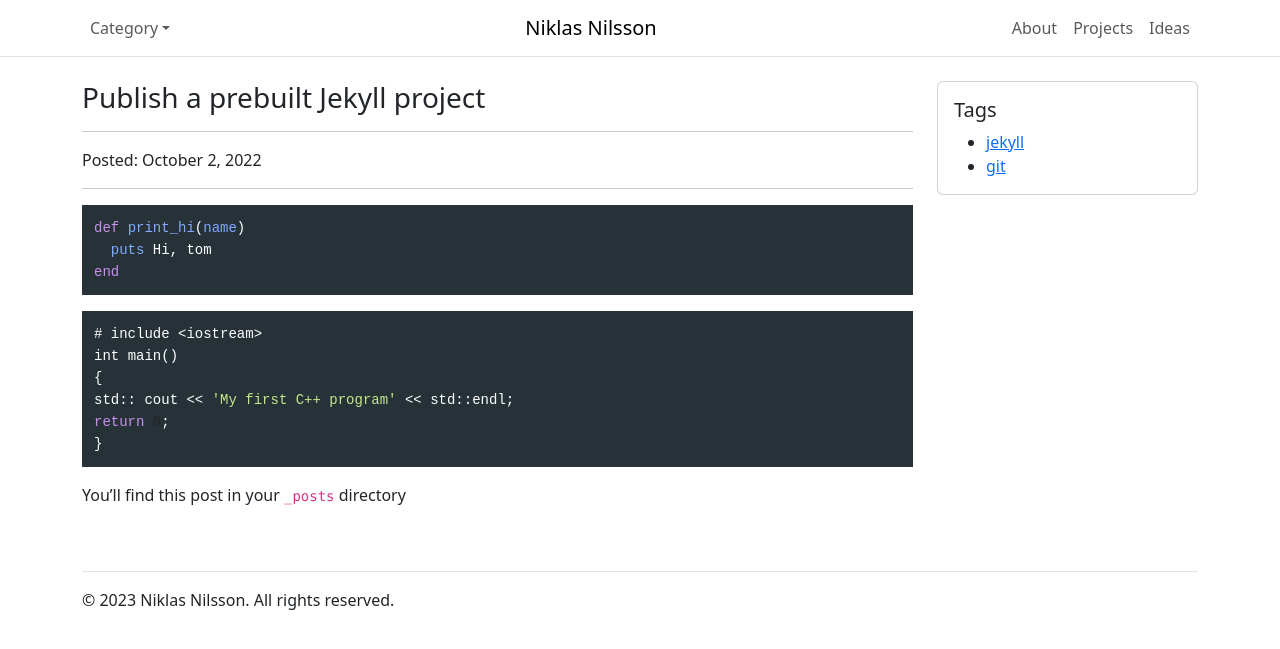
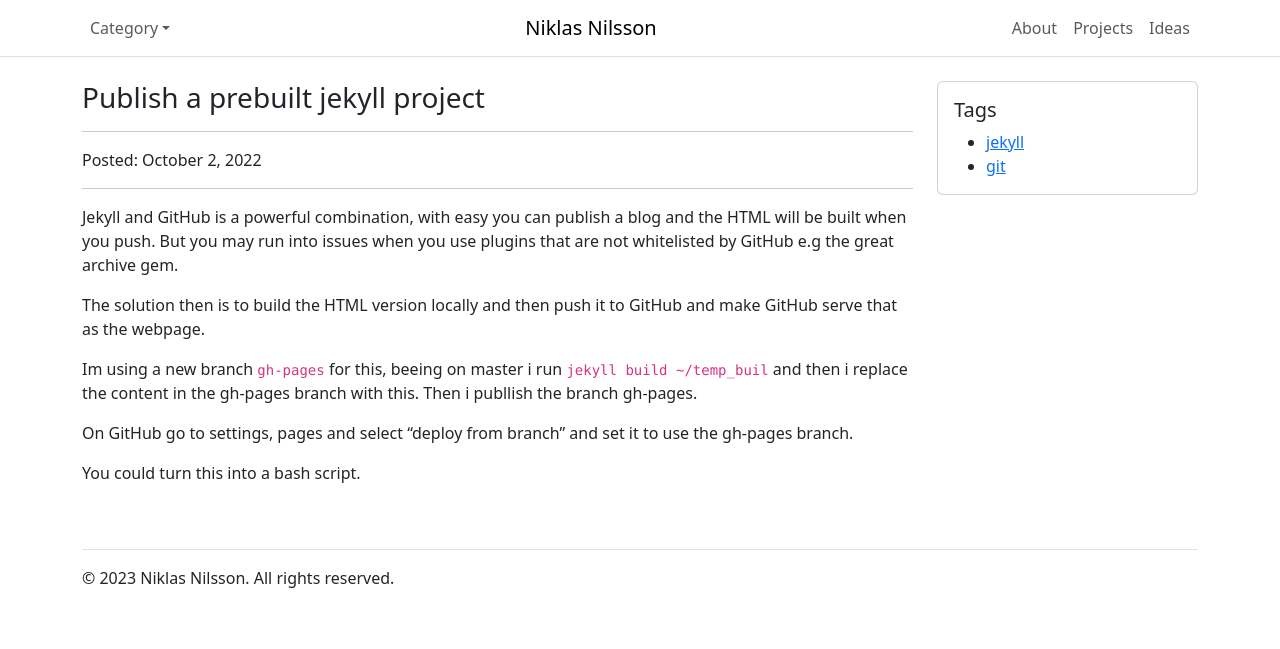
Before and after one commit to niklasnson/0x68k.github.io, a Jekyll site: the page built from _posts/2022-10-02-publish-a-prebuilt-jekyll-project.md, in a window 1280 px wide. Shown: the top 649 px of the page. Built offline with Jekyll 4.4.1, drawn with Linux system fonts in a browser that asks for light colours.

Commit message:
Added a new post and fixed the styling for bash

```diff
--- a/_posts/2022-10-02-publish-a-prebuilt-jekyll-project.md
+++ b/_posts/2022-10-02-publish-a-prebuilt-jekyll-project.md
@@ -1,26 +1,16 @@
 ---
 layout: post
-title: Publish a prebuilt Jekyll project
+title: Publish a prebuilt jekyll project
 categories: [jekyll, bash, ruby]
 tags: [jekyll, git]
 ---
 
-{% highlight ruby %}
-def print_hi(name)
-  puts Hi, tom
-end
-{% endhighlight %}
+Jekyll and GitHub is a powerful combination, with easy you can publish a blog and the HTML will be built when you push. But you may run into issues when you use plugins that are not whitelisted by GitHub e.g the great archive gem.
 
+The solution then is to build the HTML version locally and then push it to GitHub and make GitHub serve that as the webpage.
 
+Im using a new branch `gh-pages` for this, beeing on master i run `jekyll build ~/temp_buil` and then i replace the content in the gh-pages branch with this. Then i publlish the branch gh-pages.
 
-{% highlight ruby %}
-# include <iostream>
-int main()
-{
-std:: cout << 'My first C++ program' << std::endl;
-return 0;
-}
-{% endhighlight %}
+On GitHub go to settings, pages and select "deploy from branch" and set it to use the gh-pages branch.
 
-
-You’ll find this post in your `_posts` directory
+You could turn this into a bash script.
--- a/styles.css
+++ b/styles.css
@@ -20,7 +20,7 @@ span.nf, span.nb, span.nc {
   color: #82aaff;
 }
 
-span.p, span.no, span.n, span.o, span.c1{
+span.p, span.no, span.n, span.o, span.c1, span.nv {
   color: #fff;
 }
 
@@ -45,3 +45,7 @@ span.s1, span.s2 {
 .tags ul {
   margin-bottom: 0;
 }
+
+code.language-bash {
+  color: #fff;
+}
```
